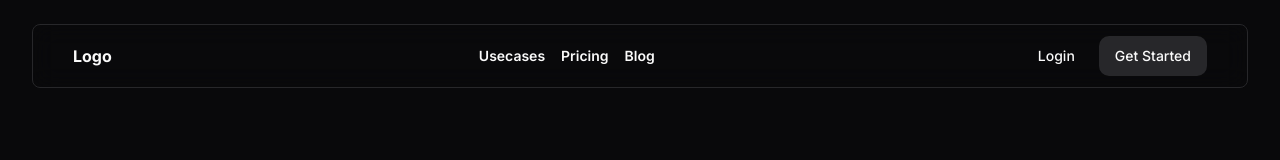
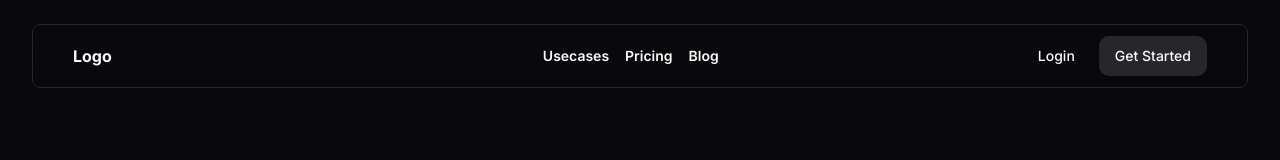
Before and after one commit to inderjotx/answerflow-ai, a Next.js app: page / in a window 1280 px wide. Shown: the top 160 px of the page. Built offline with nearby package versions, Linux system fonts and the light colour scheme.

Commit message:
fix navbar location

```diff
--- a/src/components/Hero.tsx
+++ b/src/components/Hero.tsx
@@ -1,6 +1,5 @@
 import React from 'react'
 import { Carousel } from './Carousel'
-import { Button } from './ui/button'
 import { HeroButton } from './HeroButton'
 
 
@@ -14,7 +13,7 @@ export const Hero = () => {
                 <h1 className="text-6xl font-semibold mx-auto" >Just Chat with your Data</h1>
                 <h3 className="text-xl" > Affordable way to build CustomGPT Bots, trained on your Data. <span className="text-orange-500 font-medium" > Using your own OpenAI API Key! </span>  </h3>
 
-                <div className="flex items-center flex-col " >
+                <div className="flex items-center flex-col  " >
                     <HeroButton />
                     <span className="text-sm text-muted-foreground mt-3">Cancel Anytime</span>
                     <span className="text-sm text-muted-foreground"  >100+ Customers are saving on AI Bots</span>
--- a/src/components/Navbar.tsx
+++ b/src/components/Navbar.tsx
@@ -17,7 +17,7 @@ export const Navbar = () => {
                 <h1 className='font-bold' >Logo</h1>
 
 
-                <div className='hidden gap-4 md:flex   text-sm font-semibold'>
+                <div className='hidden gap-4 md:flex translate-x-16  text-sm font-semibold'>
                     <h2>Usecases</h2>
                     <h2>Pricing</h2>
                     <h2>Blog</h2>
```
